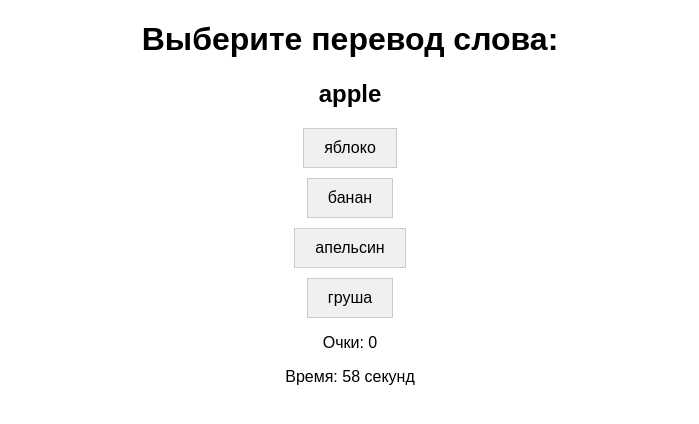
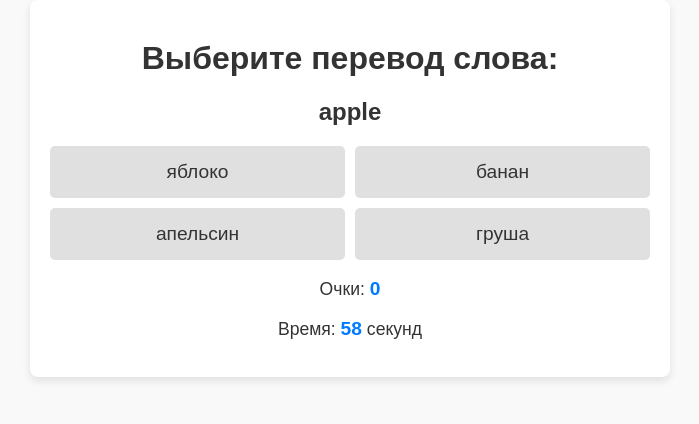
Before and after one commit to Daryn444/Word--guessing-game, a plain HTML site: page index.html in a window 1280 px wide. Both pictures are taken after a click on the button "Играть". Shown: the whole page, without its empty margins (290-989 px from the left). Drawn offline with Linux system fonts and the light colour scheme.

Commit message:
Update style.css

```diff
--- a/style.css
+++ b/style.css
@@ -1,25 +1,71 @@
 body {
   font-family: Arial, sans-serif;
+  background-color: #f9f9f9;
+  color: #333;
   text-align: center;
-  margin: 20px;
+  margin: 0;
+  padding: 0;
+}
+
+h1 {
+  font-size: 2rem;
+  margin-top: 20px;
+}
+
+h2 {
+  font-size: 1.5rem;
+  margin: 20px 0;
+}
+
+#start-screen, #game-screen {
+  max-width: 600px;
+  margin: 0 auto;
+  padding: 20px;
+  background-color: #fff;
+  border-radius: 8px;
+  box-shadow: 0 4px 8px rgba(0, 0, 0, 0.1);
+}
+
+button {
+  cursor: pointer;
+  font-size: 1rem;
+  padding: 10px 20px;
+  border: none;
+  border-radius: 5px;
+}
+
+#start-button {
+  background-color: #007bff;
+  color: white;
+  transition: background-color 0.3s ease;
+}
+
+#start-button:hover {
+  background-color: #0056b3;
 }
 
 #answers {
+  display: grid;
+  grid-template-columns: 1fr 1fr; /* 2 столбца */
+  gap: 10px; /* Расстояние между кнопками */
   margin-top: 20px;
 }
 
 .answer-btn {
-  display: block;
-  margin: 10px auto;
-  padding: 10px 20px;
-  font-size: 16px;
-  cursor: pointer;
-  border: 1px solid #ccc;
-  background-color: #f0f0f0;
+  background-color: #e0e0e0;
+  color: #333;
+  padding: 15px;
+  border-radius: 5px;
+  transition: background-color 0.3s ease, color 0.3s ease;
+  font-size: 1.2rem;
+}
+
+.answer-btn:hover {
+  background-color: #d6d6d6;
 }
 
 .answer-btn.correct {
-  background-color: #4CAF50;
+  background-color: #4caf50;
   color: white;
 }
 
@@ -27,3 +73,13 @@ body {
   background-color: #f44336;
   color: white;
 }
+
+#score, #timer {
+  font-weight: bold;
+  font-size: 1.2rem;
+  color: #007bff;
+}
+
+p {
+  font-size: 1.1rem;
+}
```
